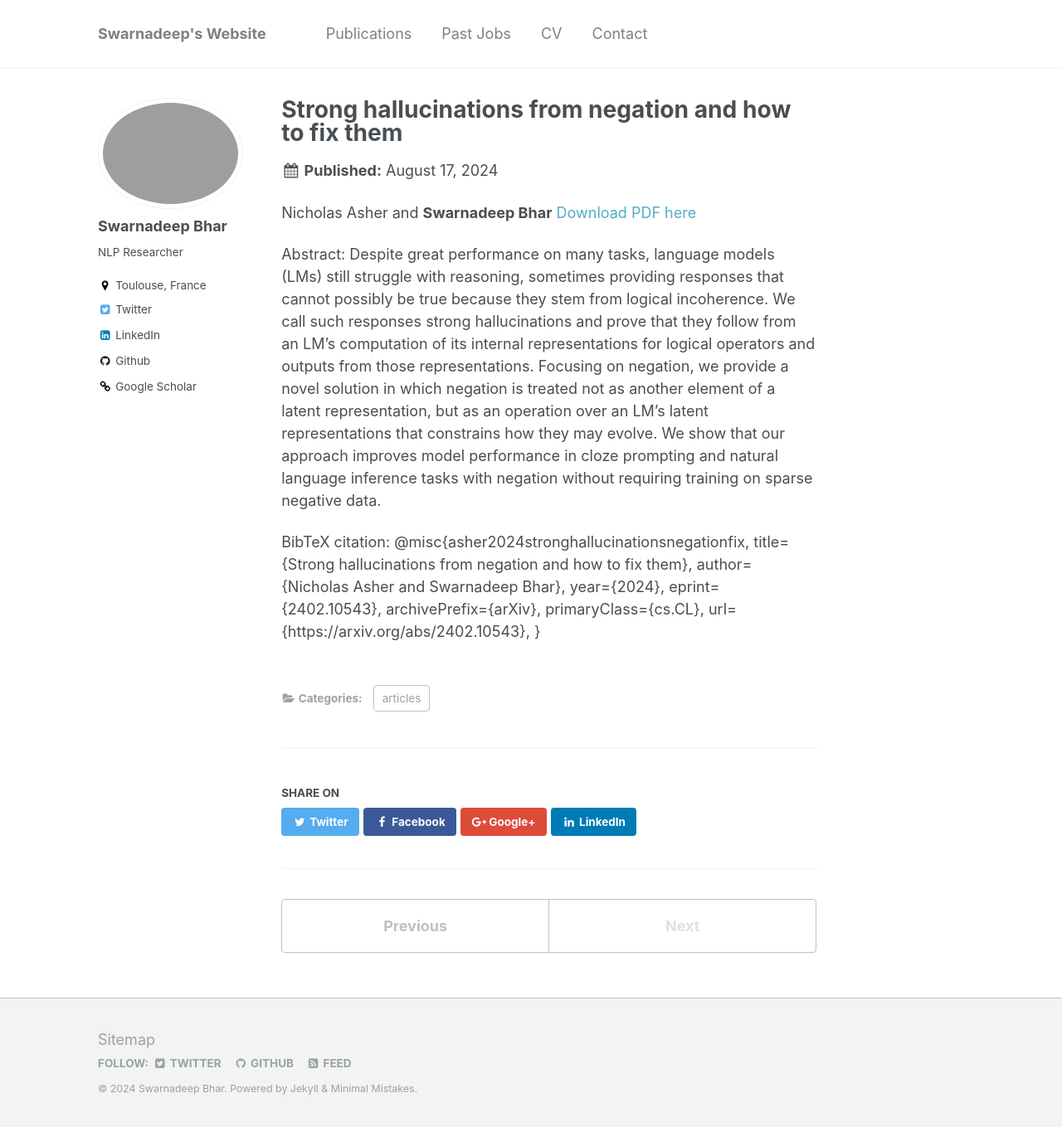
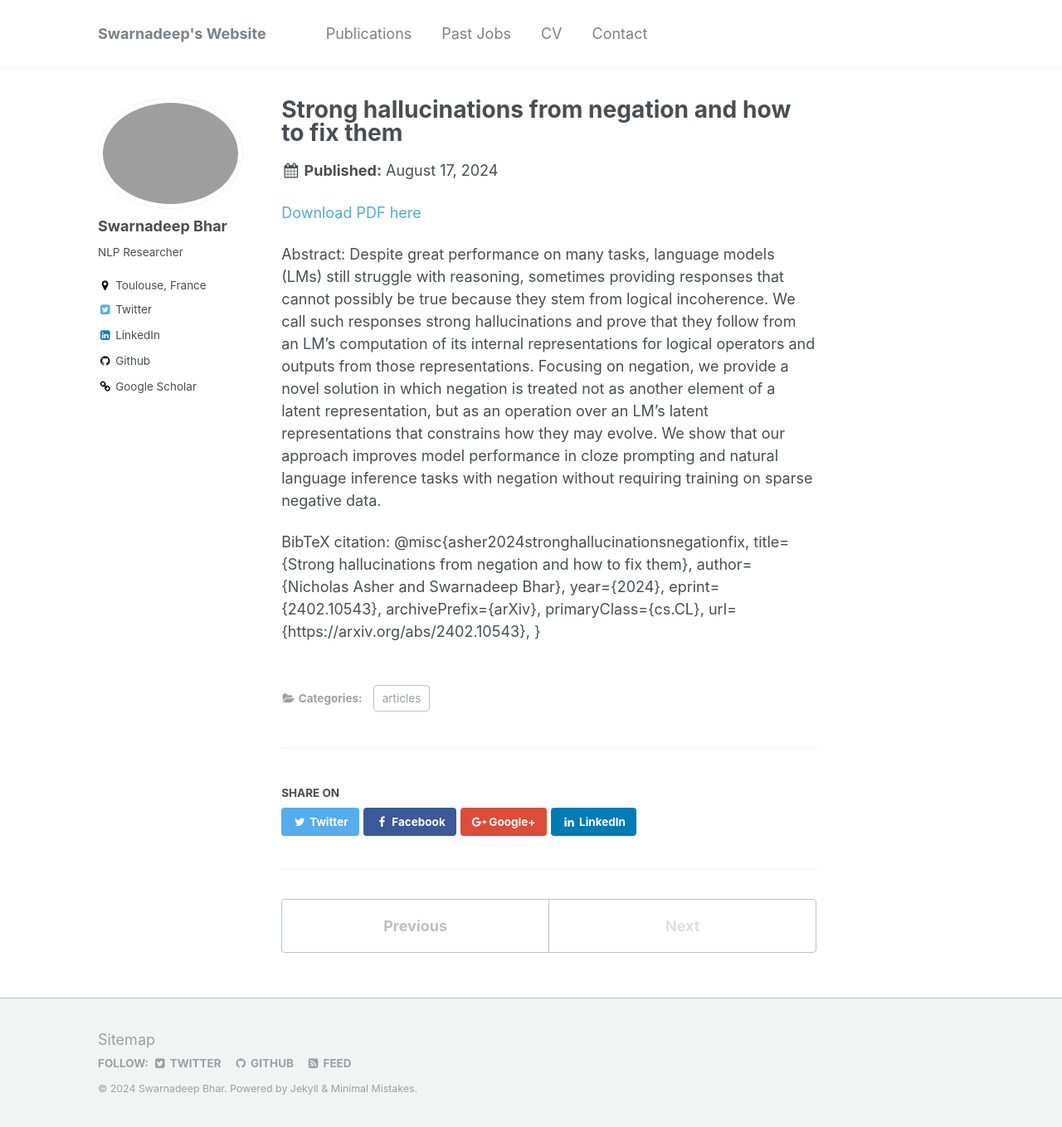
Before and after one commit to swarnadeep8597/swarnadeep8597.github.io, a Jekyll site: the page built from _articles/negation.md, in a window 1280 px wide and 1359 px high. Shown: the whole window at 83% size. Built offline with Jekyll 4.4.1, drawn with Linux system fonts in a browser that asks for light colours.

Commit message:
remove authors

```diff
--- a/_articles/negation.md
+++ b/_articles/negation.md
@@ -7,7 +7,7 @@ excerpt: 'Despite great performance on many tasks, language models (LMs) still s
 date: 2024-08-17
 citation: 'Asher, Nicholas, and Swarnadeep Bhar. "Strong hallucinations from negation and how to fix them." arXiv preprint arXiv:2402.10543 (2024).'
 ---
-Nicholas Asher and **Swarnadeep Bhar**
+
 <a href='https://swarnadeep8597.github.io/papers/Why_large_language_models_hallucinate.pdf'>Download PDF here</a>
 
 Abstract: Despite great performance on many tasks, language models (LMs) still struggle with reasoning, sometimes providing responses that cannot possibly be true because they stem from logical incoherence. We call such responses strong hallucinations and prove that they follow from an LM's computation of its internal representations for logical operators and outputs from those representations. Focusing on negation, we provide a novel solution in which negation is treated not as another element of a latent representation, but as an operation over an LM's latent representations that constrains how they may evolve. We show that our approach improves model performance in cloze prompting and natural language inference tasks with negation without requiring training on sparse negative data.
```
